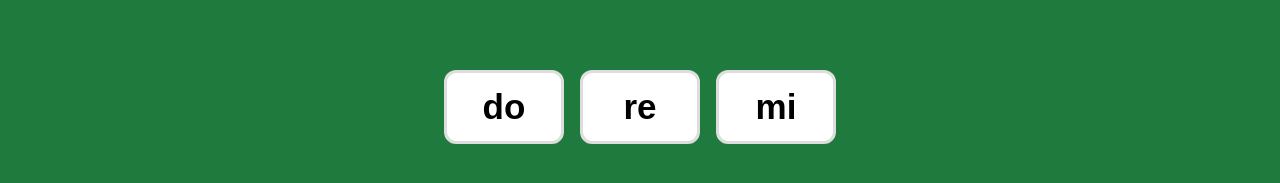
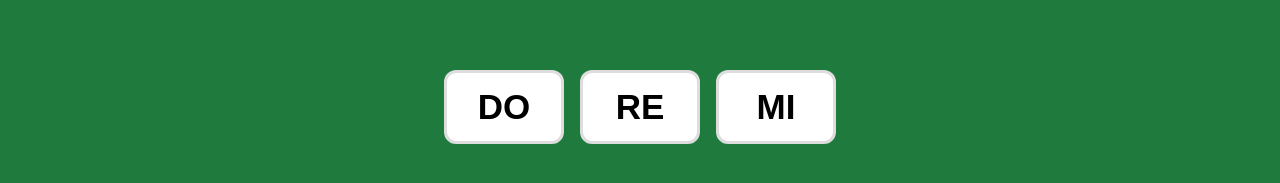
Before and after one commit to LL-prof/3-opcions-1, a plain HTML site: page index.html in a window 1280 px wide. Shown: the part 485-668 px from the top of the page. Drawn offline with Linux system fonts and the light colour scheme.

Commit message:
Update index.html

```diff
--- a/index.html
+++ b/index.html
@@ -366,7 +366,7 @@
 
     let b = document.getElementById("o"+i);
 
-    b.textContent = o;
+    b.textContent = o.toUpperCase();
 
     b.onclick = ()=>answer(o,c,b);
   });
```
